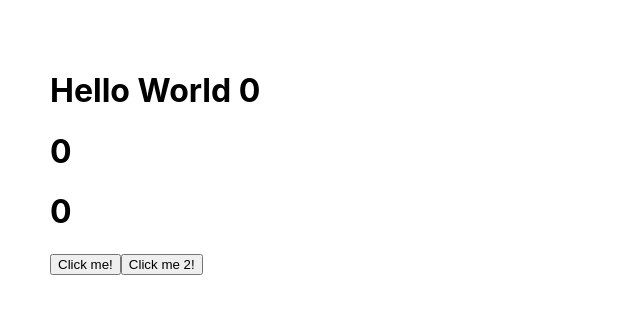
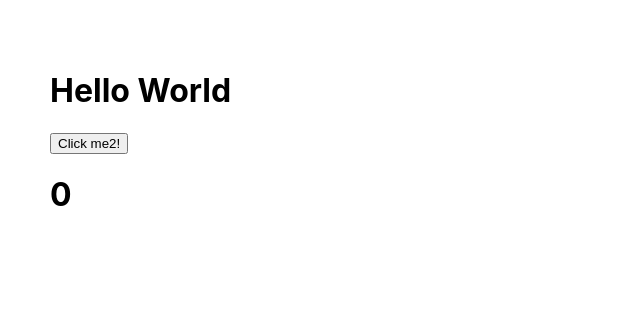
Before and after one commit to Kakakick/tiktok_F8, a React (Create React App) app: page / in a window 1280 px wide. Shown: the top 314 px of the page, without its empty margins (0-640 px from the left). Built offline with nearby package versions, Linux system fonts and the light colour scheme.

Commit message:
useCallback

```diff
--- a/src/App.js
+++ b/src/App.js
@@ -1,28 +1,25 @@
 
-import { useState, memo } from "react";
+import { useState, useCallback } from "react";
 import Content from './Content';
+
+// 1. memo() -> higher Order Component (HOC)
+// 2. useCallback
+//    - Reference types
+//    - React memo()
 
 function App() {
   const [count, setCount] = useState(0);
 
-  const increase = () => {
+  const handleIncrease = useCallback(() => {
     setCount(pre => pre + 1);
-  }
-  const [count2, setCount2] = useState(0);
-
-  const increase2 = () => {
-    setCount2(pre => pre + 1);
-  }
+  }, [])
 
   return (
     <div style={{ padding: '50px' }}>
       <Content
-        count={count}
+        onIncrease={handleIncrease}
       />
       <h1 >{count}</h1>
-      <h1 >{count2}</h1>
-      <button onClick={increase}>Click me!</button>
-      <button onClick={increase2}>Click me 2!</button>
     </div>
   )
 }
--- a/src/Content.js
+++ b/src/Content.js
@@ -2,10 +2,13 @@
 import { useEffect, useState, useLayoutEffect, useRef, memo } from "react"
 
 
-function Content({count}) {
+function Content({ onIncrease }) {
     console.log('render');
     return (
-        <h1>Hello World {count}</h1>
+        <div>
+            <h1>Hello World </h1>
+            <button onClick={onIncrease}>Click me2!</button>
+        </div>
     )
 }
 
```
